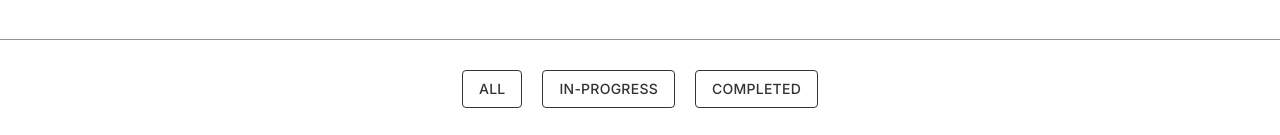
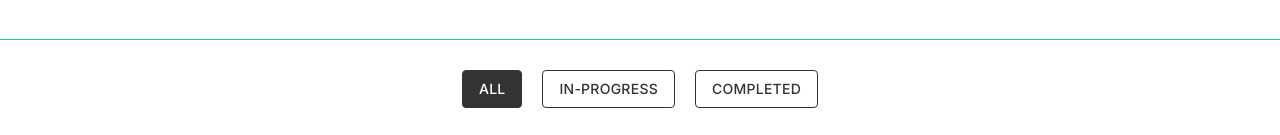
Before and after one commit to Eu-Vorobiev/todolist, a React (Create React App) app: page / in a window 1280 px wide. Shown: the part 662-797 px from the top of the page. Built offline with nearby package versions, Linux system fonts and the light colour scheme.

Commit message:
fix typo

```diff
--- a/src/components/FilterPanel/FilterPanel.js
+++ b/src/components/FilterPanel/FilterPanel.js
@@ -16,7 +16,7 @@ const FilterPanel = ({ changeFilter }) => {
 					return (
                         <li key={status} >
 							<button
-                                className={`filter-panel__button ${activeFilter === status ? 'filter-panel__button--active' : ''}}`}
+                                className={`filter-panel__button ${activeFilter === status ? 'filter-panel__button--active' : ''}`}
                                 onClick={() => handleFilterClick(status)}
 							>
 								{status}
```
